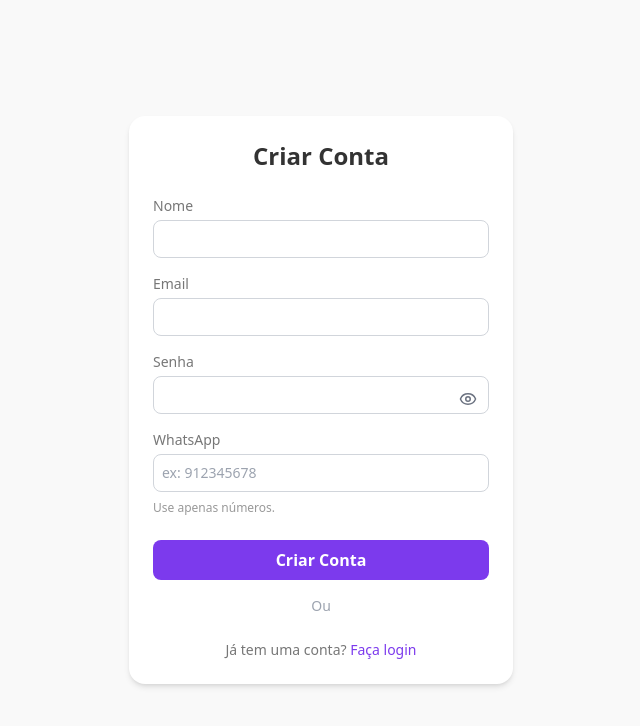
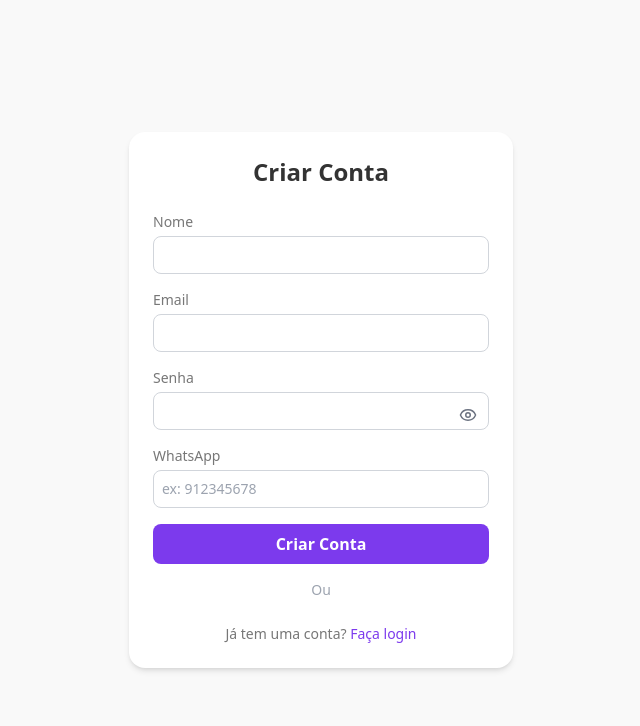
Before and after one commit to lealflavio/Projeto-Geral, a React (Vite) app in the folder dashboard/frontend/: page /cadastro in a window 1280 px wide. Shown: the top 726 px of the page, without its empty margins (319-959 px from the left). Built offline with nearby package versions, Linux system fonts and the light colour scheme.

Commit message:
Update CadastroPage.jsx

```diff
--- a/dashboard/frontend/src/pages/CadastroPage.jsx
+++ b/dashboard/frontend/src/pages/CadastroPage.jsx
@@ -128,7 +128,6 @@ const CadastroPage = () => {
               pattern="\d*"
               maxLength={13}
             />
-            <p className="text-xs text-[#999] mt-2 mb-2">Use apenas números.</p>
           </div>
 
           {erro && <p className="text-red-500 text-sm">{erro}</p>}
```
